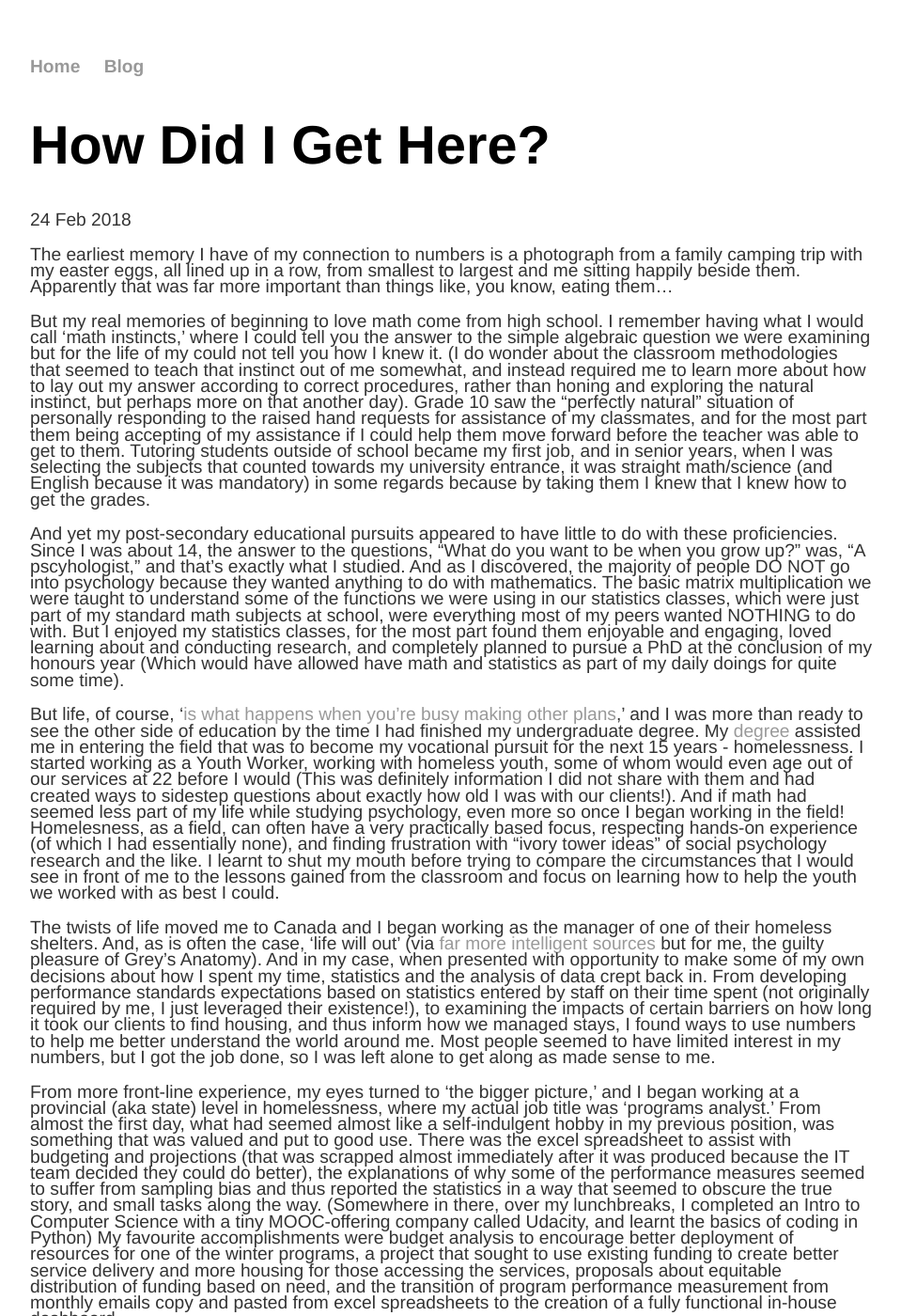
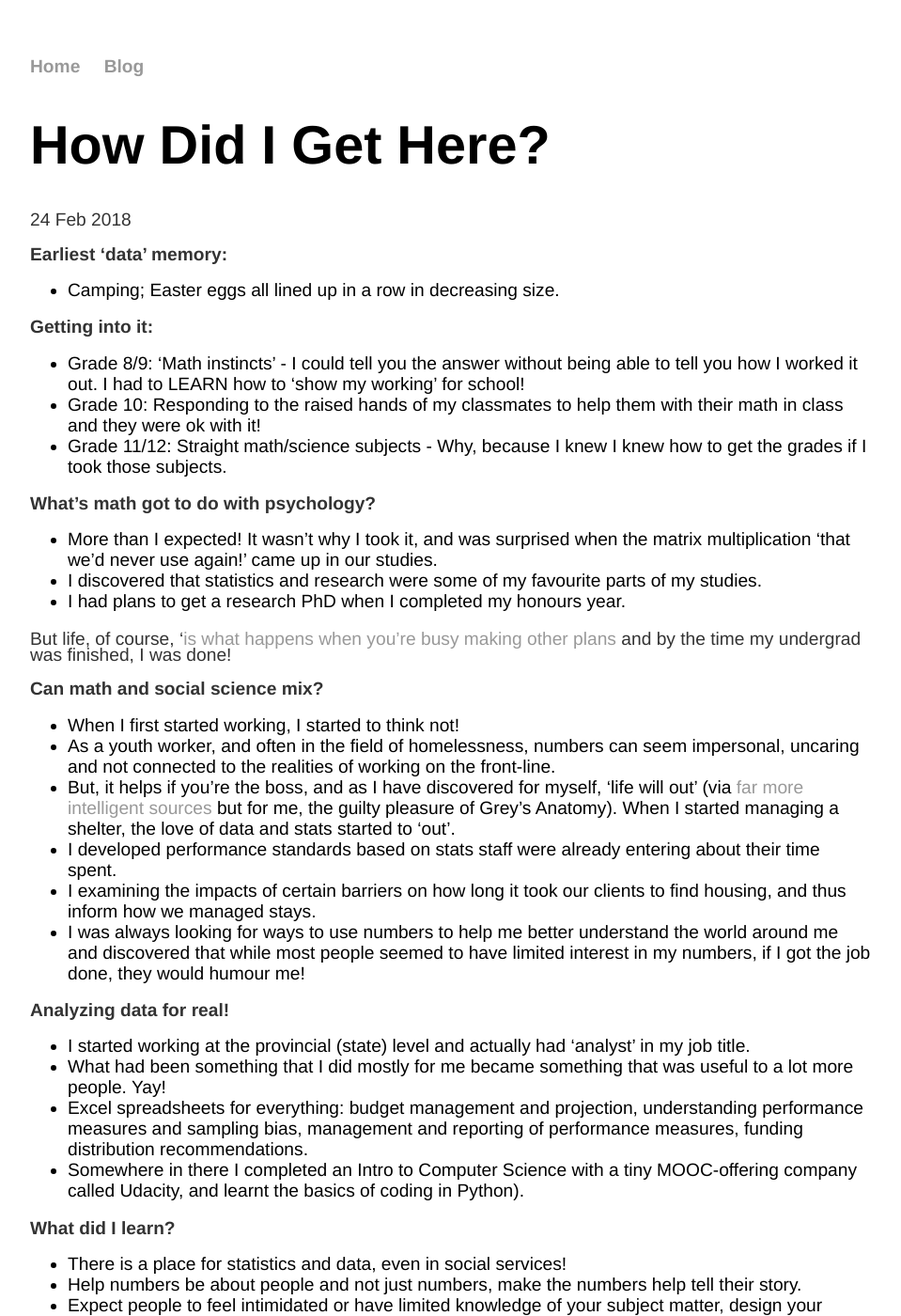
Before and after one commit to rebeccaebarnes/rebeccaebarnes.github.io, a Jekyll site: the page built from _posts/2018-02-24-how-did-i-get-here.md, in a window 1280 px wide and 1400 px high. Shown: the whole window at 94% size, without its empty margins (160-1119 px from the left). Built offline with Jekyll 4.4.1, drawn with Linux system fonts in a browser that asks for light colours; some of the changed text lies outside the part shown.

Commit message:
Updated hdigh'

```diff
--- a/_posts/2018-02-24-how-did-i-get-here.md
+++ b/_posts/2018-02-24-how-did-i-get-here.md
@@ -4,22 +4,45 @@ title: "How Did I Get Here?"
 date: 2018-02-24
 ---
 
-The earliest memory I have of my connection to numbers is a photograph from a family camping trip with my easter eggs, all lined up in a row, from smallest to largest and me sitting happily beside them. Apparently that was far more important than things like, you know, eating them...
+**Earliest 'data' memory:**
+  * Camping; Easter eggs all lined up in a row in decreasing size.
 
-But my real memories of beginning to love math come from high school. I remember having what I would call 'math instincts,' where I could tell you the answer to the simple algebraic question we were examining but for the life of my could not tell you how I knew it. (I do wonder about the classroom methodologies that seemed to teach that instinct out of me somewhat, and instead required me to learn more about how to lay out my answer according to correct procedures, rather than honing and exploring the natural instinct, but perhaps more on that another day). Grade 10 saw the "perfectly natural" situation of personally responding to the raised hand requests for assistance of my classmates, and for the most part them being accepting of my assistance if I could help them move forward before the teacher was able to get to them. Tutoring students outside of school became my first job, and in senior years, when I was selecting the subjects that counted towards my university entrance, it was straight math/science (and English because it was mandatory) in some regards because by taking them I knew that I knew how to get the grades.
+**Getting into it:**
+  * Grade 8/9: 'Math instincts' - I could tell you the answer without being able to tell you how I worked it out. I had to LEARN how to 'show my working' for school!
+  * Grade 10: Responding to the raised hands of my classmates to help them with their math in class and they were ok with it!
+  * Grade 11/12: Straight math/science subjects - Why, because I knew I knew how to get the grades if I took those subjects.
 
-And yet my post-secondary educational pursuits appeared to have little to do with these proficiencies. Since I was about 14, the answer to the questions, "What do you want to be when you grow up?" was, "A pscyhologist," and that's exactly what I studied. And as I discovered, the majority of people DO NOT go into psychology because they wanted anything to do with mathematics. The basic matrix multiplication we were taught to understand some of the functions we were using in our statistics classes, which were just part of my standard math subjects at school, were everything most of my peers wanted NOTHING to do with. But I enjoyed my statistics classes, for the most part found them enjoyable and engaging, loved learning about and conducting research, and completely planned to pursue a PhD at the conclusion of my honours year (Which would have allowed have math and statistics as part of my daily doings for quite some time).
+**What's math got to do with psychology?**
+  * More than I expected! It wasn't why I took it, and was surprised when the matrix multiplication 'that we'd never use again!' came up in our studies.
+  * I discovered that statistics and research were some of my favourite parts of my studies.
+  * I had plans to get a research PhD when I completed my honours year.
 
-But life, of course, '[is what happens when you're busy making other plans](https://en.wikipedia.org/wiki/Beautiful_Boy_(Darling_Boy)#Lyrics),' and I was more than ready to see the other side of education by the time I had finished my undergraduate degree. My [degree](https://future-students.uq.edu.au/study/program/Bachelor-of-Psychological-Science-Honours-2379) assisted me in entering the field that was to become my vocational pursuit for the next 15 years - homelessness. I started working as a Youth Worker, working with homeless youth, some of whom would even age out of our services at 22 before I would (This was definitely information I did not share with them and had created ways to sidestep questions about exactly how old I was with our clients!). And if math had seemed less part of my life while studying psychology, even more so once I began working in the field! Homelesness, as a field, can often have a very practically based focus, respecting hands-on experience (of which I had essentially none), and finding frustration with "ivory tower ideas" of social psychology research and the like. I learnt to shut my mouth before trying to compare the circumstances that I would see in front of me to the lessons gained from the classroom and focus on learning how to help the youth we worked with as best I could.
+But life, of course, '[is what happens when you're busy making other plans](https://en.wikipedia.org/wiki/Beautiful_Boy_(Darling_Boy)#Lyrics) and by the time my undergrad was finished, I was done!
 
-The twists of life moved me to Canada and I began working as the manager of one of their homeless shelters. And, as is often the case, 'life will out' (via [far more intelligent sources](http://forum.quoteland.com/eve/forums/a/tpc/f/99191541/m/755107215) but for me, the guilty pleasure of Grey's Anatomy). And in my case, when presented with opportunity to make some of my own decisions about how I spent my time, statistics and the analysis of data crept back in. From developing performance standards expectations based on statistics entered by staff on their time spent (not originally required by me, I just leveraged their existence!), to examining the impacts of certain barriers on how long it took our clients to find housing, and thus inform how we managed stays, I found ways to use numbers to help me better understand the world around me. Most people seemed to have limited interest in my numbers, but I got the job done, so I was left alone to get along as made sense to me.
+**Can math and social science mix?**
+  * When I first started working, I started to think not!
+  * As a youth worker, and often in the field of homelessness, numbers can seem impersonal, uncaring and not connected to the realities of working on the front-line.
+  * But, it helps if you're the boss, and as I have discovered for myself, 'life will out' (via [far more intelligent sources](http://forum.quoteland.com/eve/forums/a/tpc/f/99191541/m/755107215) but for me, the guilty pleasure of Grey's Anatomy). When I started managing a shelter, the love of data and stats started to 'out'.
+  * I developed performance standards based on stats staff were already entering about their time spent.
+  * I examining the impacts of certain barriers on how long it took our clients to find housing, and thus inform how we managed stays.
+  * I was always looking for ways to use numbers to help me better understand the world around me and discovered that while most people seemed to have limited interest in my numbers, if I got the job done, they would humour me!
 
-From more front-line experience, my eyes turned to 'the bigger picture,' and I began working at a provincial (aka state) level in homelessness, where my actual job title was 'programs analyst.' From almost the first day, what had seemed almost like a self-indulgent hobby in my previous position, was something that was valued and put to good use. There was the excel spreadsheet to assist with budgeting and projections (that was scrapped almost immediately after it was produced because the IT team decided they could do better), the explanations of why some of the performance measures seemed to suffer from sampling bias and thus reported the statistics in a way that seemed to obscure the true story, and small tasks along the way. (Somewhere in there, over my lunchbreaks, I completed an Intro to Computer Science with a tiny MOOC-offering company called Udacity, and learnt the basics of coding in Python) My favourite accomplishments were budget analysis to encourage better deployment of resources for one of the winter programs, a project that sought to use existing funding to create better service delivery and more housing for those accessing the services, proposals about equitable distribution of funding based on need, and the transition of program performance measurement from monthly emails copy and pasted from excel spreadsheets to the creation of a fully functional in-house dashboard.
+**Analyzing data for real!**
+  * I started working at the provincial (state) level and actually had 'analyst' in my job title.
+  * What had been something that I did mostly for me became something that was useful to a lot more people. Yay!
+  * Excel spreadsheets for everything: budget management and projection, understanding performance measures and sampling bias, management and reporting of performance measures, funding distribution recommendations.
+  * Somewhere in there I completed an Intro to Computer Science with a tiny MOOC-offering company called Udacity, and learnt the basics of coding in Python).
 
-Without a doubt I learnt that there was a place for statistics and data analysis within a social services field. But I also learnt a lot about how to get that message out there: How to help numbers about people not just be numbers, but actually be people, or about the means of helping people. To expect my audience to find numbers intimidating, or for them to have very limited interest in how they came to be. To find ways to help those who thought there was no place for numbers in their work to see them as having value, that could help them help, and help better.
+**What did I learn?**
+  * There is a place for statistics and data, even in social services!
+  * Help numbers be about people and not just numbers, make the numbers help tell their story.
+  * Expect people to feel intimidated or have limited knowledge of your subject matter, design your presentations to cater to them.
+  * Help others learn how numbers can help them!
 
-And then, in almost full circle, as initially the sole employee of a non-profit whose goal it was to assist local homelessness organizations respond to trends in the area, I found research again. Though this time with quantitative analysis (which I learnt I had previously undervalued), and with a gerontology research department, who were unfortunately initially interested because of the disturbing trend of increasing homelessness among seniors. (Some of our work together is published in the [Journal of Gerontological Social Work](https://www.tandfonline.com/eprint/pyJcGSbI88Db92reiVPS/full))
+**Where I landed:**
+  * Doing research projects that were about qualitative and quantitative examinations of data.
+  * Working with a gerontology research department; we had some work published in the [Journal of Gerontological Social Work](https://www.tandfonline.com/eprint/pyJcGSbI88Db92reiVPS/full))
 
-Throughout this time, a feeling began to grow in me that when it came to this complex problem of homelessness, we had collected so much data, and we were doing (relatively) so little with it. And it would scratch at my brain and make it itchy. And as I sought to build the organization, and as I read more about developments in fields around me, I decided that what we needed was a data scientist. I wasn't yet certain how I would get to hire one, but that was my goal.
-
-But sometimes, instead of waiting for others to create the solution, or find the right person to create the solution, you decide to do it yourself. And that leads me here, to exploring the world of data analysis for myself and seeing where those explorations lead me. Feeling like I am picking up these different threads that have seemed to independently weave through my life and find myself here, at a place where they all seem to collide. My expectations are that the path will be varied, and have unexpected twists and turns, but I am also excited by it, and ready to see where it will take me.
+**Where I'm at now:**
+  * I thought I was ok having the 'big ideas' and finding other people to do the analysis.
+  * I think I might like to have big ideas AND do data analysis, we'll see how it goes. ;)
```
